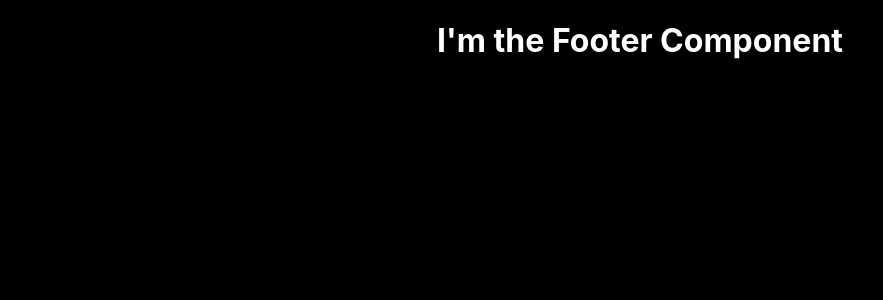
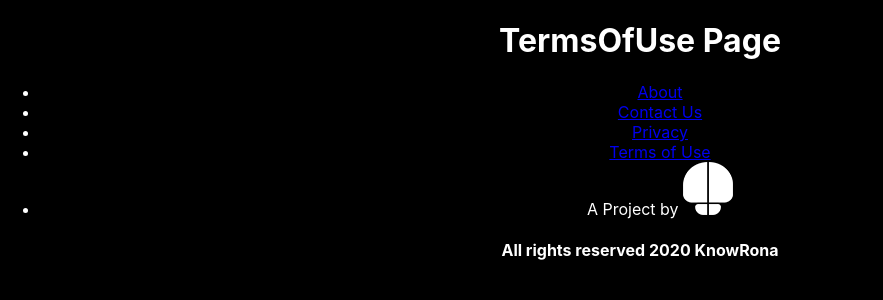
Before and after one commit to HJassar/knowrona, a React (Create React App) app in the folder client/: page /termsofuse in a window 1280 px wide. Shown: the top 300 px of the page, without its empty margins (0-883 px from the left). Built offline with nearby package versions, Linux system fonts and the light colour scheme.

Commit message:
Footer with links ready for Styling. Added Logo to Landing and Footer.

```diff
--- a/client/src/components/Footer/Footer.js
+++ b/client/src/components/Footer/Footer.js
@@ -1,11 +1,19 @@
 import React from 'react';
+import { Link } from 'react-router-dom';
 
 import './Footer.css';
 
 const Footer = () => {
   return (
     <div className="Footer">
-      <h1>I'm the Footer Component</h1>
+      <ul>
+        <li><Link to='about'>About</Link></li>
+        <li><Link to='contactus'>Contact Us</Link></li>
+        <li><Link to='privacy'>Privacy</Link></li>
+        <li><Link to='termsofuse'>Terms of Use</Link></li>
+        <li>A Project by <img src='./cnsplit_logo_white.png'></img> </li>
+      </ul>
+      <h4>All rights reserved 2020 KnowRona</h4>
     </div>
   );
 }
--- /dev/null
+++ b/client/src/pages/About/About.js
@@ -0,0 +1,13 @@
+import React from 'react';
+
+import './About.css';
+
+const About = () => {
+  return (
+    <div className="About">
+      <h1>About Page</h1>
+    </div>
+  );
+}
+
+export default About;
--- /dev/null
+++ b/client/src/pages/ContactUs/ContactUs.js
@@ -0,0 +1,13 @@
+import React from 'react';
+
+import './ContactUs.css';
+
+const ContactUs = () => {
+  return (
+    <div className="ContactUs">
+      <h1>ContactUs Page</h1>
+    </div>
+  );
+}
+
+export default ContactUs;
--- a/client/src/pages/Landing/Landing.js
+++ b/client/src/pages/Landing/Landing.js
@@ -6,7 +6,7 @@ const Landing = () => {
   return (
     <div className="Landing">
       <h1>KnOwRona</h1>
-      <h3>A PROJECT BY *CNSplitLogo goes here*</h3>
+      <h3>A PROJECT BY <img src='./cnsplit_logo_white.png' /></h3>
     </div>
   );
 }
--- a/client/src/pages/Main/Main.js
+++ b/client/src/pages/Main/Main.js
@@ -8,6 +8,10 @@ import MainMenu from '../MainMenu/MainMenu';
 import Header from '../../components/Header/Header';
 import Footer from '../../components/Footer/Footer';
 import GeneratingQuiz from '../GeneratingQuiz/GeneratingQuiz';
+import About from '../About/About';
+import ContactUs from '../ContactUs/ContactUs';
+import Privacy from '../Privacy/Privacy';
+import TermsOfUse from '../TermsOfUse/TermsOfUse';
 
 const Main = () => {
   const [headerToggle, setHeaderToggle] = useState(false);
@@ -33,6 +37,10 @@ const Main = () => {
           </Route>
           <Route path='/mainmenu' component={MainMenu} />
           <Route path='/generatingquiz' component={GeneratingQuiz} />
+          <Route path='/about' component={About} />
+          <Route path='/contactus' component={ContactUs} />
+          <Route path='/privacy' component={Privacy} />
+          <Route path='/termsofuse' component={TermsOfUse} />
         </Switch>
         {footerToggle ? <Footer /> : null}
       </div>
--- /dev/null
+++ b/client/src/pages/Privacy/Privacy.js
@@ -0,0 +1,13 @@
+import React from 'react';
+
+import './Privacy.css';
+
+const Privacy = () => {
+  return (
+    <div className="Privacy">
+      <h1>Privacy Page</h1>
+    </div>
+  );
+}
+
+export default Privacy;
--- /dev/null
+++ b/client/src/pages/TermsOfUse/TermsOfUse.js
@@ -0,0 +1,13 @@
+import React from 'react';
+
+import './TermsOfUse.css';
+
+const TermsOfUse = () => {
+  return (
+    <div className="TermsOfUse">
+      <h1>TermsOfUse Page</h1>
+    </div>
+  );
+}
+
+export default TermsOfUse;
```
Also changed, not shown: client/src/pages/About/About.css (added), client/src/pages/ContactUs/ContactUs.css (added), client/src/pages/Privacy/Privacy.css (added), client/src/pages/TermsOfUse/TermsOfUse.css (added).
